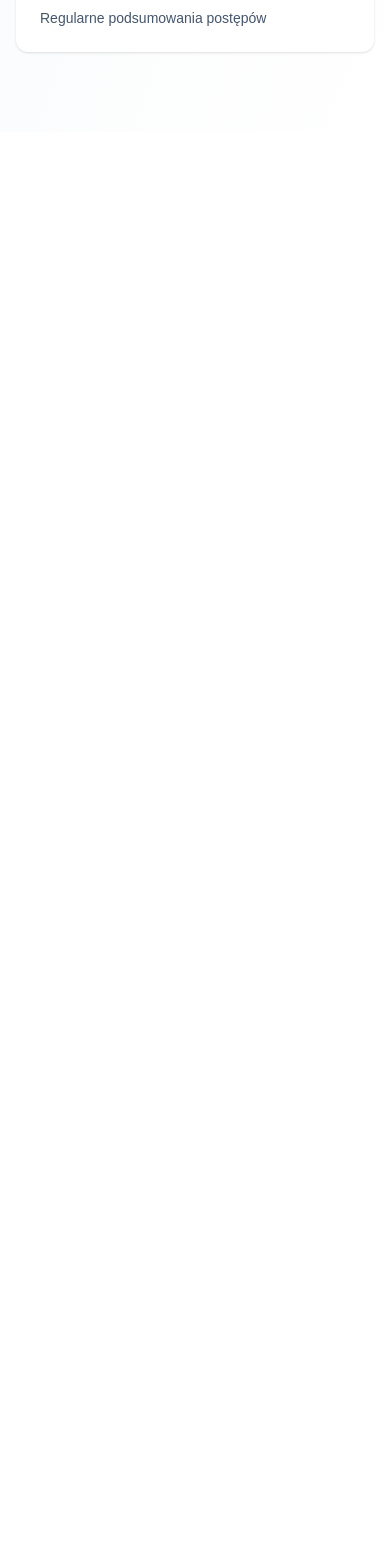
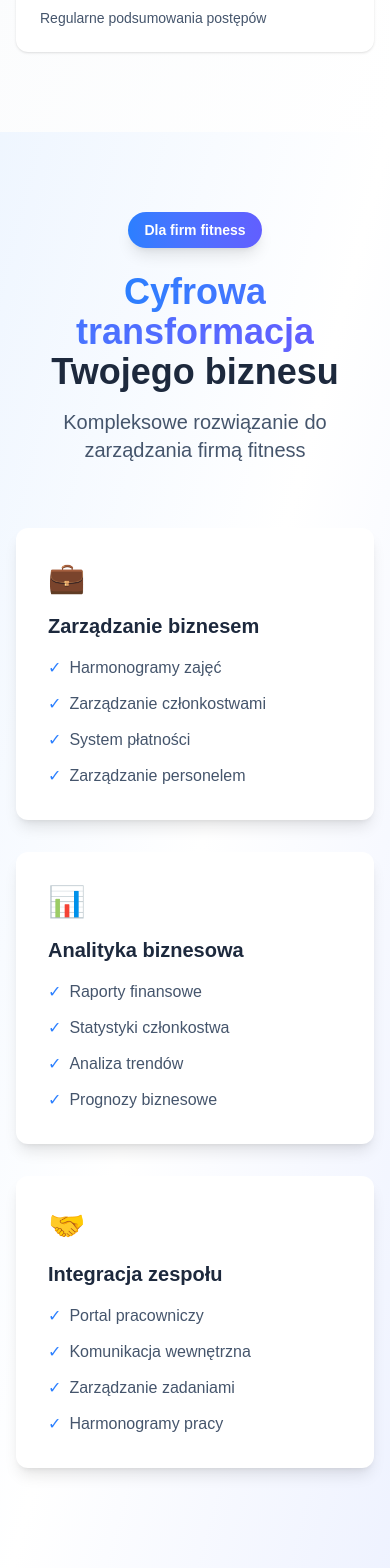
Before and after one commit to dezmerek/AthletiX, a Next.js app: page / in a window 390 px wide. Shown: the part 6780-8348 px from the top of the page. Before the commit the page ends 6912 px from the top, so only its background shows below. Built offline with nearby package versions, Linux system fonts and the light colour scheme.

Commit message:
feat: Add BusinessSection component to enhance Home page layout

```diff
--- a/src/app/page.tsx
+++ b/src/app/page.tsx
@@ -4,6 +4,7 @@ import ClientSection from "@/containers/main/ClientSection";
 import SecuritySection from "@/containers/main/SecuritySection";
 import ProfessionalSection from "@/containers/main/ProfessionalSection";
 import CommunicationSection from "@/containers/main/CommunicationSection";
+import BusinessSection from "@/containers/main/BusinessSection";
 
 export default function Home() {
   return (
@@ -13,6 +14,7 @@ export default function Home() {
       <SecuritySection />
       <ProfessionalSection />
       <CommunicationSection />
+      <BusinessSection />
     </>
   );
 }
--- /dev/null
+++ b/src/containers/main/BusinessSection.tsx
@@ -0,0 +1,105 @@
+"use client";
+
+export default function BusinessSection() {
+  return (
+    <section
+      id="dla-firm"
+      className="py-20 bg-gradient-to-br from-blue-50 via-white to-indigo-50"
+    >
+      <div className="max-w-7xl mx-auto px-4 sm:px-6 lg:px-8">
+        <div className="text-center mb-16">
+          <span className="inline-block bg-gradient-to-r from-blue-500 to-indigo-500 text-white px-4 py-2 rounded-full text-sm font-semibold mb-6 shadow-lg">
+            Dla firm fitness
+          </span>
+          <h2 className="text-4xl font-bold mb-4">
+            <span className="bg-gradient-to-r from-blue-500 to-indigo-500 bg-clip-text text-transparent">
+              Cyfrowa transformacja
+            </span>
+            <span className="text-slate-800"> Twojego biznesu</span>
+          </h2>
+          <p className="text-slate-600 text-xl max-w-2xl mx-auto">
+            Kompleksowe rozwiązanie do zarządzania firmą fitness
+          </p>
+        </div>
+
+        {/* Main Features Grid */}
+        <div className="grid grid-cols-1 md:grid-cols-3 gap-8 mb-16">
+          <div className="bg-white rounded-xl shadow-lg p-8">
+            <div className="text-3xl mb-4">💼</div>
+            <h3 className="text-xl font-bold mb-4 text-slate-800">
+              Zarządzanie biznesem
+            </h3>
+            <ul className="space-y-3">
+              <li className="flex items-center text-slate-600">
+                <span className="mr-2 text-blue-500">✓</span>
+                Harmonogramy zajęć
+              </li>
+              <li className="flex items-center text-slate-600">
+                <span className="mr-2 text-blue-500">✓</span>
+                Zarządzanie członkostwami
+              </li>
+              <li className="flex items-center text-slate-600">
+                <span className="mr-2 text-blue-500">✓</span>
+                System płatności
+              </li>
+              <li className="flex items-center text-slate-600">
+                <span className="mr-2 text-blue-500">✓</span>
+                Zarządzanie personelem
+              </li>
+            </ul>
+          </div>
+
+          <div className="bg-white rounded-xl shadow-lg p-8">
+            <div className="text-3xl mb-4">📊</div>
+            <h3 className="text-xl font-bold mb-4 text-slate-800">
+              Analityka biznesowa
+            </h3>
+            <ul className="space-y-3">
+              <li className="flex items-center text-slate-600">
+                <span className="mr-2 text-blue-500">✓</span>
+                Raporty finansowe
+              </li>
+              <li className="flex items-center text-slate-600">
+                <span className="mr-2 text-blue-500">✓</span>
+                Statystyki członkostwa
+              </li>
+              <li className="flex items-center text-slate-600">
+                <span className="mr-2 text-blue-500">✓</span>
+                Analiza trendów
+              </li>
+              <li className="flex items-center text-slate-600">
+                <span className="mr-2 text-blue-500">✓</span>
+                Prognozy biznesowe
+              </li>
+            </ul>
+          </div>
+
+          <div className="bg-white rounded-xl shadow-lg p-8">
+            <div className="text-3xl mb-4">🤝</div>
+            <h3 className="text-xl font-bold mb-4 text-slate-800">
+              Integracja zespołu
+            </h3>
+            <ul className="space-y-3">
+              <li className="flex items-center text-slate-600">
+                <span className="mr-2 text-blue-500">✓</span>
+                Portal pracowniczy
+              </li>
+              <li className="flex items-center text-slate-600">
+                <span className="mr-2 text-blue-500">✓</span>
+                Komunikacja wewnętrzna
+              </li>
+              <li className="flex items-center text-slate-600">
+                <span className="mr-2 text-blue-500">✓</span>
+                Zarządzanie zadaniami
+              </li>
+              <li className="flex items-center text-slate-600">
+                <span className="mr-2 text-blue-500">✓</span>
+                Harmonogramy pracy
+              </li>
+            </ul>
+          </div>
+        </div>
+      </div>
+    </section>
+  );
+}
```
